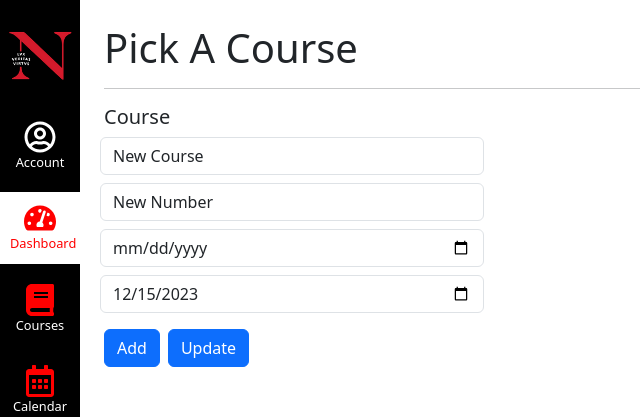
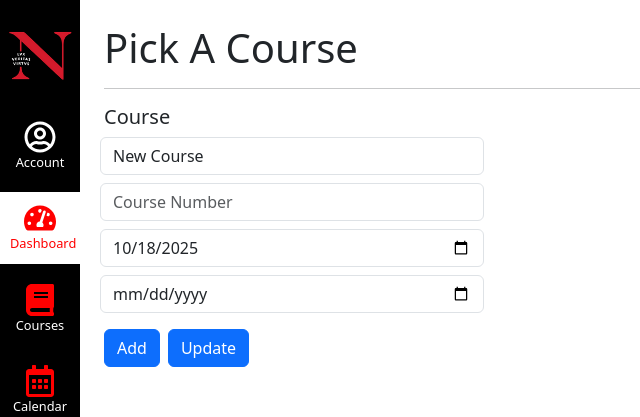
Before and after one commit to chen-luke/kanbas-react-web-app, a React (Create React App) app: page /#/Kanbas/Dashboard in a window 1280 px wide. Shown: the top 417 px of the page, without its empty margins (0-640 px from the left). Built offline with nearby package versions, Linux system fonts and the light colour scheme; no server answers.

Commit message:
refactor: improve form structure and validation in Dashboard component

```diff
--- a/src/Kanbas/Dashboard/index.tsx
+++ b/src/Kanbas/Dashboard/index.tsx
@@ -1,32 +1,34 @@
 import { Link } from "react-router-dom";
+
 function Dashboard({ defaultHeader = true, courses, course, setCourse, addNewCourse,
   deleteCourse, updateCourse }: {
     defaultHeader: boolean;
-    courses: any[]; course: any; setCourse: (course: any) => void;
-    addNewCourse: () => void; deleteCourse: (course: any) => void;
+    courses: any[];
+    course: any;
+    setCourse: (course: any) => void;
+    addNewCourse: (e: React.FormEvent) => Promise<void>;
+    deleteCourse: (course: any) => void;
     updateCourse: () => void;
   }) {
 
   return (
     <div className="p-4">
       <h1>{`${defaultHeader ? "Dashboard" : "Pick A Course"}`}</h1><hr />
-
       <h5>Course</h5>
+      <form onSubmit={addNewCourse}>
         <div className="row g-2 col-md-9 col-lg-5 col-xl-4 col-xxl-3">
-        <input value={course.name} className="form-control"
+          <input value={course.name} className="form-control" required placeholder="Course Name"
             onChange={(e) => setCourse({ ...course, name: e.target.value })} />
-        <input value={course.number} className="form-control"
+          <input value={course.number} className="form-control" type="number" max="9999" required placeholder="Course Number"
             onChange={(e) => setCourse({ ...course, number: e.target.value })} />
           <input value={course.startDate} className="form-control" type="date"
             onChange={(e) => setCourse({ ...course, startDate: e.target.value })} />
           <input value={course.endDate} className="form-control" type="date"
             onChange={(e) => setCourse({ ...course, endDate: e.target.value })} />
         </div>
-      <button className="btn btn-primary mt-3" onClick={addNewCourse}>Add</button>
-      <button className="btn btn-primary mt-3 ms-2" onClick={updateCourse}>Update</button>
-
-
-
+        <button type="submit" className="btn btn-primary mt-3">Add</button>
+        <button type="button" className="btn btn-primary mt-3 ms-2" onClick={updateCourse}>Update</button>
+      </form>
       <h2 className="mt-5">Published Courses ({courses.length})</h2> <hr />
       <div className="row">
         <div className="row row-cols-1 row-cols-md-5 g-4 mt-0">
@@ -38,7 +40,6 @@ function Dashboard({ defaultHeader = true, courses, course, setCourse, addNewCou
                   <Link className="card-little" to={`/Kanbas/Courses/${course.id}/Home`}
                     style={{ textDecoration: "none", color: "navy", fontWeight: "bold" }}>
                     {course.name}
-
                   </Link>
                   <p className="card-next">{course.name}</p>
                   <Link to={`/Kanbas/Courses/${course.id ?? course._id}/Home`} className="btn btn-primary">GO </Link>
--- a/src/Kanbas/index.tsx
+++ b/src/Kanbas/index.tsx
@@ -1,4 +1,4 @@
-import {Routes, Route, Navigate } from "react-router-dom";
+import { Routes, Route, Navigate } from "react-router-dom";
 import Dashboard from "./Dashboard";
 import Account from "./Account";
 import KanbasNavigation from "./Navigation";
@@ -25,10 +25,10 @@ function getDate() {
 
 function Kanbas() {
 
-  const [courses, setCourses] = useState<any[]>([]);
+  const [courses, setCourses] = useState<any[]>([])
   const [course, setCourse] = useState({
-    _id: "0", name: "New Course", number: "New Number",
-    startDate: "2-23-09-10", endDate: "2023-12-15",
+    _id: "0", name: "New Course", number: "",
+    startDate: getDate(), endDate: "",
     image: "/images/reactjs.jpg"
   })
 
@@ -39,7 +39,8 @@ function Kanbas() {
     setCourses(response.data);
   };
 
-  const addNewCourse = async () => {
+  const addNewCourse = async (e: React.FormEvent) => {
+    e.preventDefault();
     const response = await axios.post(COURSES_API, course);
     setCourses([...courses, response.data]);
   };
@@ -68,15 +69,13 @@ function Kanbas() {
     );
   };
 
-
   useEffect(() => {
     findAllCourses();
   });
 
-
   return (
     <Provider store={store}>
-      <div className="d-flex" style={{minHeight:"100vh"}}>
+      <div className="d-flex" style={{ minHeight: "100vh" }}>
         <KanbasNavigation />
         <div style={{ flexGrow: 1 }}>
           <Routes>
@@ -90,7 +89,7 @@ function Kanbas() {
               addNewCourse={addNewCourse}
               deleteCourse={deleteCourse}
               updateCourse={updateCourse} />}></Route>
-            <Route path="Courses/:courseId/*" element={<Courses/>}></Route>
+            <Route path="Courses/:courseId/*" element={<Courses />}></Route>
             <Route path="Courses/" element={<Dashboard
               defaultHeader={false}
               courses={courses}
```
Lines whose indentation alone changed are shown as unchanged.
